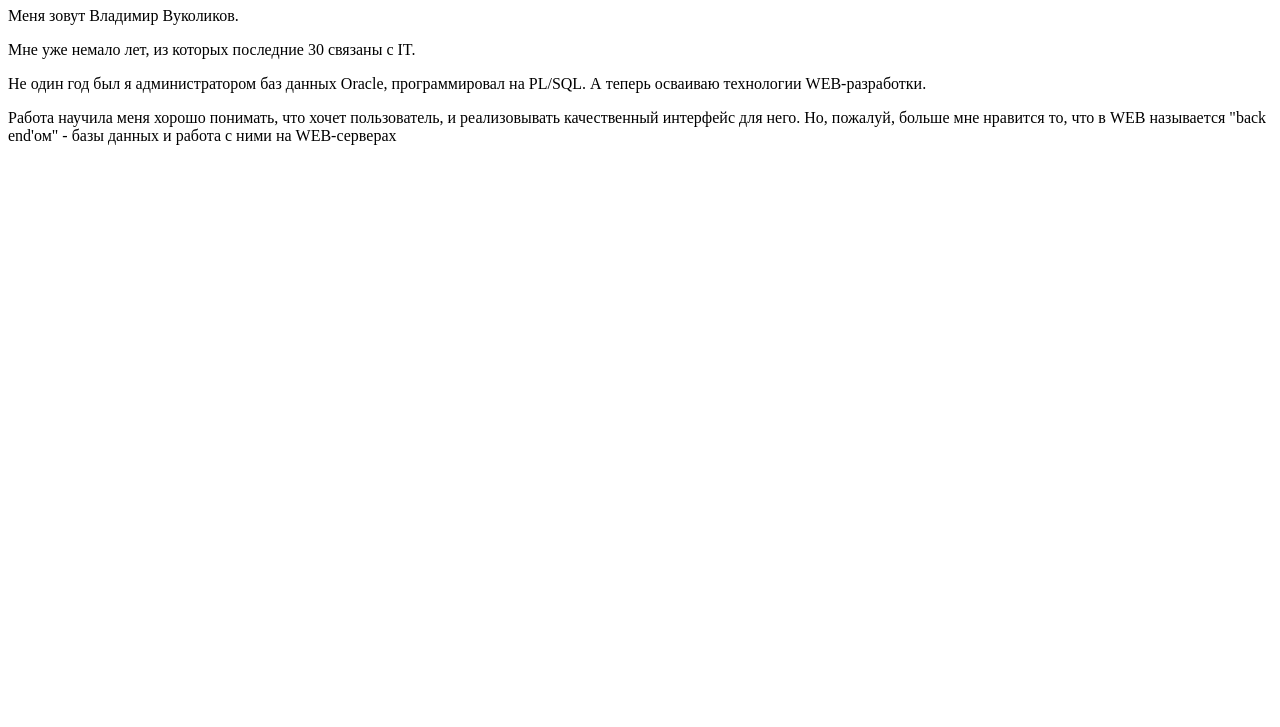
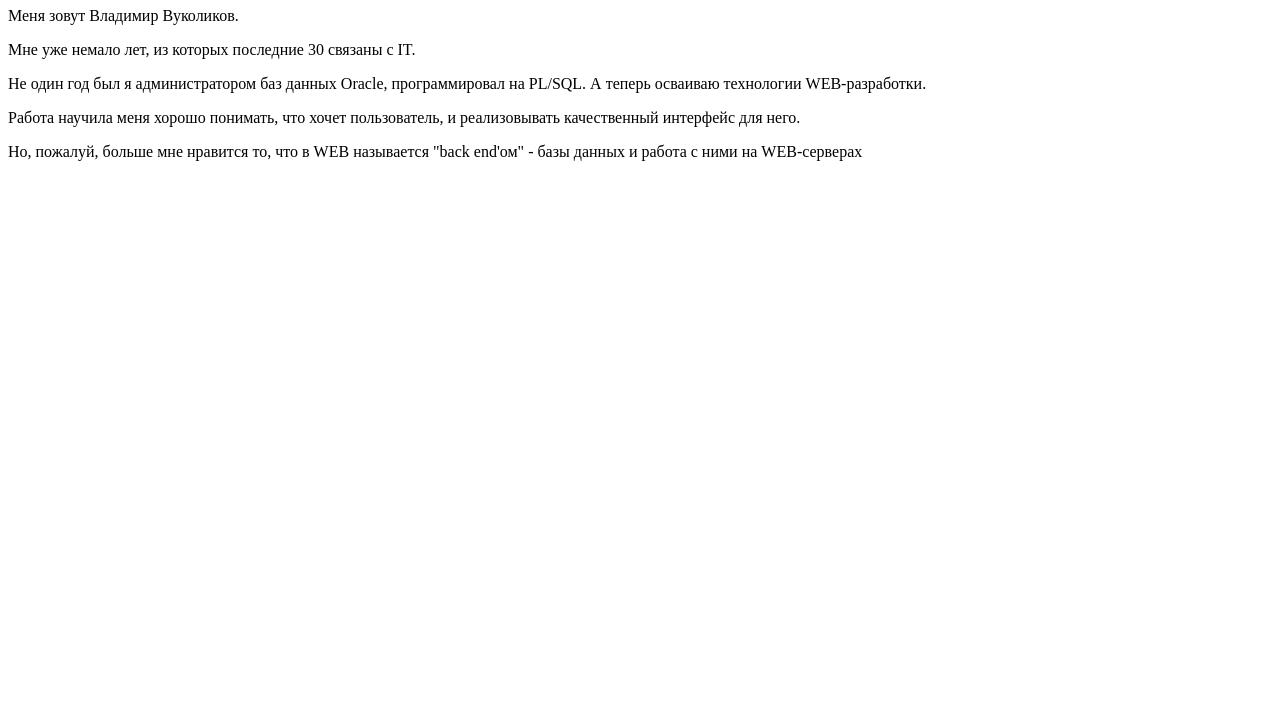
Before and after one commit to unclevo71/unclevo71.github.io, a plain HTML site: page index.html in a window 1280 px wide. Shown: the part 73-800 px from the top of the page. Drawn offline with Linux system fonts and the light colour scheme.

Commit message:
Update index.html

```diff
--- a/index.html
+++ b/index.html
@@ -7,8 +7,8 @@
 	<p>Не один год был я администратором баз данных Oracle, программировал
 	на PL/SQL. А теперь осваиваю технологии WEB-разработки. </p>
 	<p>Работа научила меня
-	хорошо понимать, что хочет пользователь, и реализовывать качественный интерфейс для него.
-	Но, пожалуй, больше мне нравится то, что в WEB называется "back end'ом" - базы данных
+	хорошо понимать, что хочет пользователь, и реализовывать качественный интерфейс для него.</p>
+	<p>Но, пожалуй, больше мне нравится то, что в WEB называется "back end'ом" - базы данных
 	и работа с ними на WEB-серверах</p>
 </body>
 </html>
```
